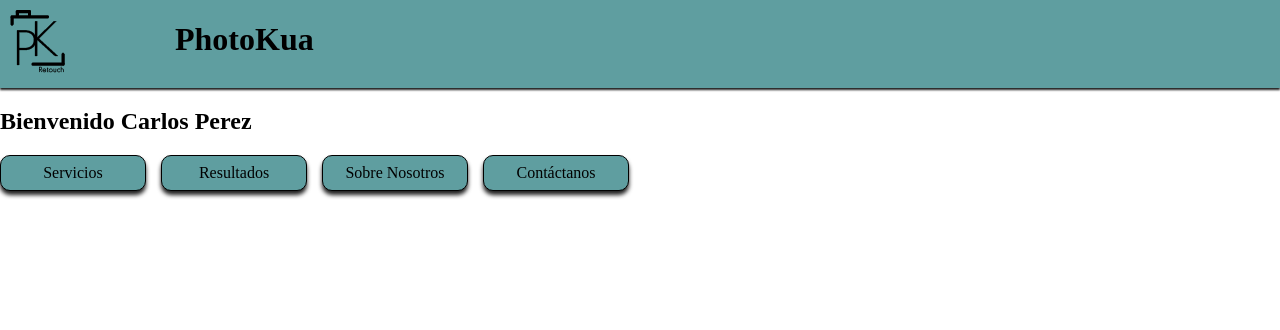
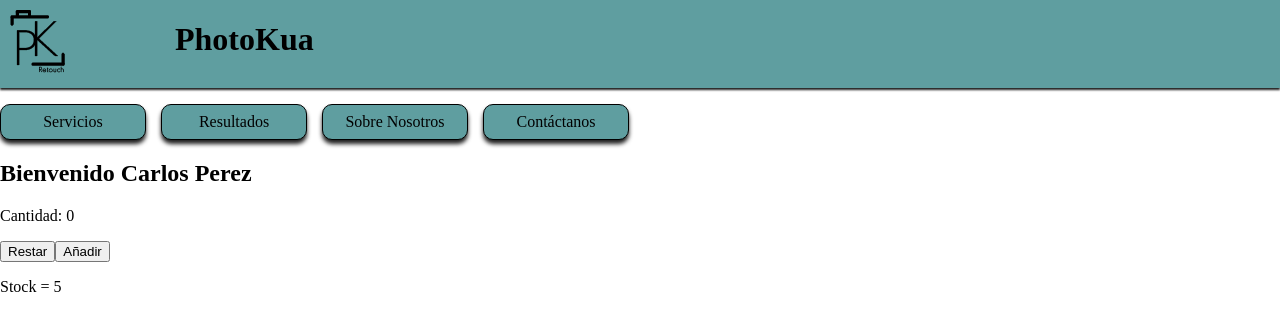
Before and after one commit to jontatan25/ReactApp, a React (Create React App) app in the folder applicacion/: page / in a window 1280 px wide. Shown: the top 330 px of the page. Built offline with nearby package versions, Linux system fonts and the light colour scheme.

Commit message:
añadiendo ItemCount

```diff
--- a/applicacion/src/App.js
+++ b/applicacion/src/App.js
@@ -1,9 +1,12 @@
+import ItemCount from "./ItemCount"
 import Nav from "./Nav"
 
 const App  = () => {
+
     return(
         <>
         <Nav nombre= "Carlos" apellido = "sanchez"/>
+        <ItemCount/>
         </>
     )
 }
--- /dev/null
+++ b/applicacion/src/ItemCount.js
@@ -0,0 +1,50 @@
+import {useState,useEffect} from "react"
+
+let stock = 5;
+let numeroInicial = 1;
+
+const ItemCount  = () => {
+
+    const [estado,cambiarEstado] = useState(0)
+
+    const sumarContador = () => {
+        cambiarEstado(estado + 1)
+    }
+    const restarContador = () => {
+        cambiarEstado(estado - 1)
+    }
+
+
+    if (estado <= 0 ){
+        return(
+            <>
+            <p>Cantidad:  {estado}</p>
+            <button onClick= "#">Restar</button>
+            <button onClick= {sumarContador}>Añadir</button>
+            <p>Stock = {stock}</p>
+            </>
+        )
+    }
+    if (estado >= stock ){
+
+        return(
+            <>
+            <p>Cantidad:  {estado}</p>
+            <button onClick= {restarContador}>Restar</button>
+            <button onClick= "#">Añadir</button>
+            <p>Stock = {stock}</p>
+            </>
+        )
+    }
+    if ((estado > 0 )&& (estado <= stock)){
+
+        return(
+            <>
+            <p>Cantidad:  {estado}</p>
+            <button onClick= {restarContador}>Restar</button>
+            <button onClick= {sumarContador}>Añadir</button>
+            <p>Stock = {stock}</p>
+            </>
+        )}
+}
+export default ItemCount
--- a/applicacion/src/Nav.js
+++ b/applicacion/src/Nav.js
@@ -8,7 +8,7 @@
                 <CartWidget/>
             <h1>PhotoKua</h1>
             </div>
-            <ItemList nombre= "Carlos" apellido = "Perez"/>
+
             <nav>
                <ul>
                    <li>Servicios</li>
@@ -17,6 +17,7 @@
                    <li>Contáctanos</li>
                </ul>
             </nav>
+            <ItemList nombre= "Carlos" apellido = "Perez"/>
         </header>
     )
 }
```
